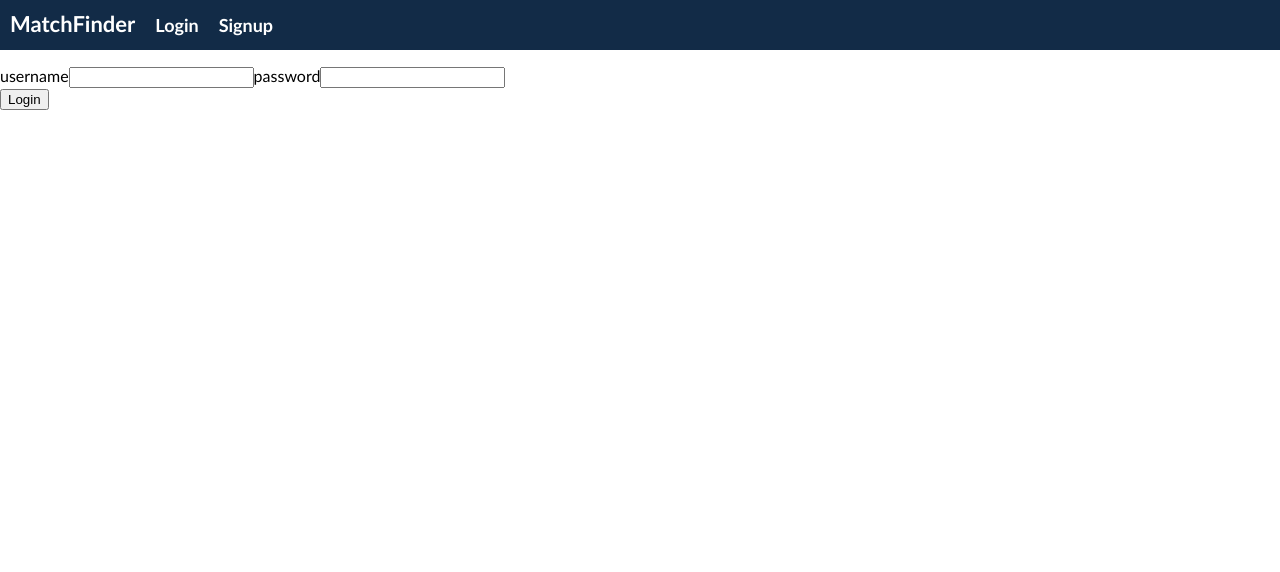
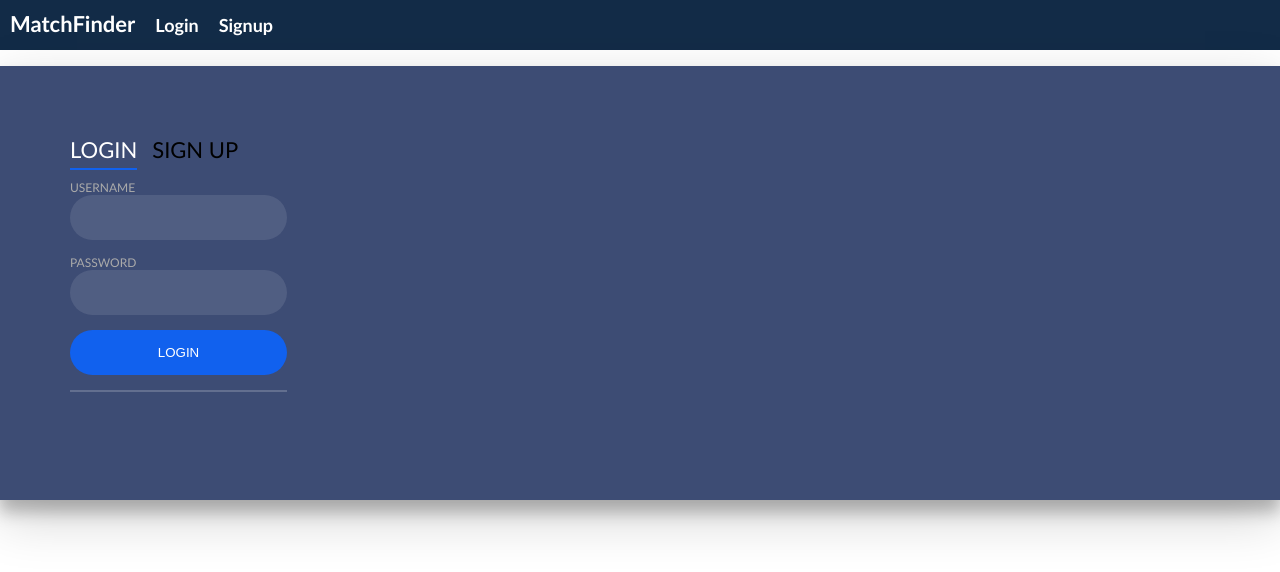
Before and after one commit to SandraND/match-finder-client, an Angular app: page /login in a window 1280 px wide. Shown: the top 572 px of the page. Built offline with nearby package versions, Linux system fonts and the light colour scheme; no server answers.

Commit message:
style login page

```diff
--- a/src/app/pages/login-page/login-page.component.css
+++ b/src/app/pages/login-page/login-page.component.css
@@ -0,0 +1,119 @@
+
+.login-wrap{
+	position:relative;
+	box-shadow:0 12px 15px 0 rgba(0,0,0,.24),0 17px 50px 0 rgba(0,0,0,.19);
+}
+.login-html{
+	padding: 70px;
+	background:rgba(40,57,101,.9);
+}
+.login-html .sign-in-htm,
+.login-html .sign-up-htm{
+	position:absolute;
+	transform:rotateY(240deg);
+	backface-visibility:hidden;
+	transition:all .4s linear;
+}
+.login-html .sign-in,
+.login-html .sign-up,
+.login-form .group .check{
+	display:none;
+}
+.login-html .tab,
+.login-form .group .label,
+.login-form .group .button{
+	text-transform:uppercase;
+}
+.login-html .tab{
+	font-size:22px;
+	margin-right:15px;
+	padding-bottom:5px;
+	margin:0 15px 10px 0;
+	display:inline-block;
+	border-bottom:2px solid transparent;
+}
+.login-html .sign-in:checked + .tab,
+.login-html .sign-up:checked + .tab{
+	color:#fff;
+	border-color:#1161ee;
+}
+.login-form{
+	min-height:250px;
+	position:relative;
+	perspective:1000px;
+}
+.login-form .group{
+	margin-bottom:15px;
+}
+.login-form .group .label,
+.login-form .group .input,
+.login-form .group .button{
+	width:100%;
+	color:#fff;
+	display:block;
+}
+.login-form .group .input,
+.login-form .group .button{
+	border:none;
+	padding:15px 20px;
+	border-radius:25px;
+	background:rgba(255,255,255,.1);
+}
+.login-form .group .label{
+	color:#aaa;
+	font-size:12px;
+}
+.login-form .group .button{
+	background:#1161ee;
+}
+.login-form .group label .icon{
+	width:15px;
+	height:15px;
+	border-radius:2px;
+	position:relative;
+	display:inline-block;
+	background:rgba(255,255,255,.1);
+}
+.login-form .group label .icon:before,
+.login-form .group label .icon:after{
+	content:'';
+	width:10px;
+	height:2px;
+	background:#fff;
+	position:absolute;
+	transition:all .2s ease-in-out 0s;
+}
+.login-form .group label .icon:before{
+	left:3px;
+	width:5px;
+	bottom:6px;
+	transform:scale(0) rotate(0);
+}
+.login-form .group label .icon:after{
+	top:6px;
+	right:0;
+	transform:scale(0) rotate(0);
+}
+.login-form .group .check:checked + label{
+	color:#fff;
+}
+.login-form .group .check:checked + label .icon{
+	background:#1161ee;
+}
+.login-form .group .check:checked + label .icon:before{
+	transform:scale(1) rotate(45deg);
+}
+.login-form .group .check:checked + label .icon:after{
+	transform:scale(1) rotate(-45deg);
+}
+.login-html .sign-in:checked + .tab + .sign-up + .tab + .login-form .sign-in-htm{
+	transform:rotate(0);
+}
+.login-html .sign-up:checked + .tab + .login-form .sign-up-htm{
+	transform:rotate(0);
+}
+
+.hr{
+	height:2px;
+	background:rgba(255,255,255,.2);
+}
--- a/src/app/pages/login-page/login-page.component.html
+++ b/src/app/pages/login-page/login-page.component.html
@@ -1,4 +1,4 @@
-<form (ngSubmit)="submitForm(form)" #form="ngForm">
+<!-- <form (ngSubmit)="submitForm(form)" #form="ngForm">
 
   <div class="field" [ngClass]="{'has-error': feedbackEnabled && usernameField.errors}">
     <label>username</label>
@@ -6,10 +6,49 @@
 
     <label>password</label>
     <input type="password" name="password" [(ngModel)]="password" #passwordField="ngModel" required />
-
   </div>
 
   <div class="field submit">
     <button type="submit">Login</button>
   </div>
-</form>
+</form> -->
+
+<div class="login-wrap">
+  <div class="login-html">
+    <input id="tab-1" type="radio" name="tab" class="sign-in" checked>
+    <label for="tab-1" class="tab">Login</label>
+    <input id="tab-2" type="radio" name="tab" class="sign-up">
+    <label for="tab-2" class="tab">Sign Up</label>
+
+    <form class="login-form" (ngSubmit)="submitForm(form)" #form="ngForm">
+      <div [ngClass]="{'has-error': feedbackEnabled && usernameField.errors}" class="sign-in-htm">
+        <div class="group">
+          <label class="label">Username</label>
+          <input type="text" name="username" class="input" [(ngModel)]="username" #usernameField="ngModel" required >
+        </div>
+        <div class="group">
+          <label class="label">Password</label>
+          <input type="password" name="password" class="input" data-type="password" [(ngModel)]="password" #passwordField="ngModel" required >
+        </div>
+        <div class="group">
+          <input type="submit" class="button" value="Login">
+        </div>
+        <div class="hr"></div>
+      </div>
+      <div class="sign-up-htm">
+        <div class="group">
+          <label for="user" class="label">Username</label>
+          <input name="username" [(ngModel)]="username" #usernameField="ngModel" required type="text" class="input">
+        </div>
+        <div class="group">
+          <label for="pass" class="label">Password</label>
+          <input type="password" name="password" class="input" [(ngModel)]="password" #passwordField="ngModel" required >
+        </div>
+        <div class="field submit group">
+          <input type="submit" class="button" value="Signup">
+        </div>
+        <div class="hr"></div>
+      </div>
+    </form>
+  </div>
+</div>
--- a/src/app/pages/login-page/login-page.component.ts
+++ b/src/app/pages/login-page/login-page.component.ts
@@ -32,6 +32,17 @@ export class LoginPageComponent implements OnInit {
     .catch(error => {
       console.log(error);
     });
+
+    this.authService.signup({
+      username: this.username,
+        password: this.password
+    })
+    .then(() => {
+        this.router.navigate(['/']);
+    })
+    .catch(error => {
+        console.log(error);
+    });
   }
 
 }
```
